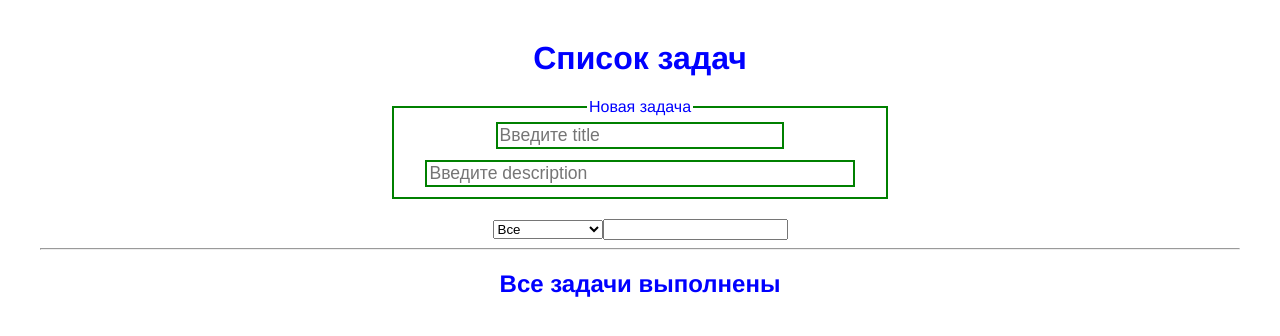
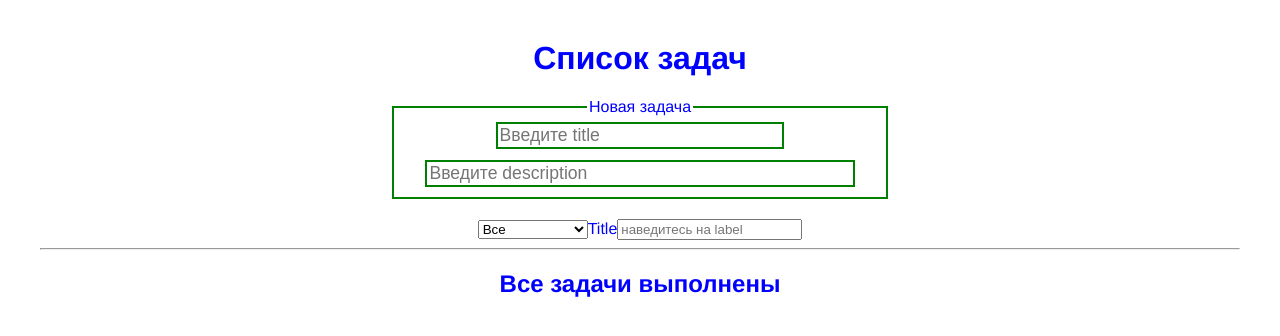
Before and after one commit to Ivan583/simple-list, a Vue app: page / in a window 1280 px wide. Shown: the top 336 px of the page. Built offline with nearby package versions, Linux system fonts and the light colour scheme.

Commit message:
Добавление data-tooltip

```diff
--- a/src/App.vue
+++ b/src/App.vue
@@ -9,7 +9,8 @@
       <option value="in work">В работе</option>
       <option value="completed">Выполненные</option>
     </select>
-    <input type="text" v-model.lazy="titleFilter" />
+    <label data-tooltip="Введите заголовок или его часть и кликните вне поля ввода">Title</label>
+    <input type="text" placeholder="наведитесь на label" v-model.lazy="titleFilter" />
     <hr />
     <TaskList
       v-if="filteresTasks.length"
@@ -118,3 +119,28 @@ export default {
   margin: 40px auto 0;
 }
 </style>
+
+<style scoped>
+[data-tooltip] {
+  position: relative;
+}
+
+[data-tooltip]::after {
+  content: attr(data-tooltip);
+  position: absolute;
+  width: 250px;
+  left: 0;
+  top: 0;
+  padding: 0.5em;
+  color: #fff;
+  background-color: blueviolet;
+  pointer-events: none;
+  opacity: 0;
+  transition: 1s;
+}
+
+[data-tooltip]:hover::after {
+  opacity: 1;
+  top: 2em;
+}
+</style>
```
